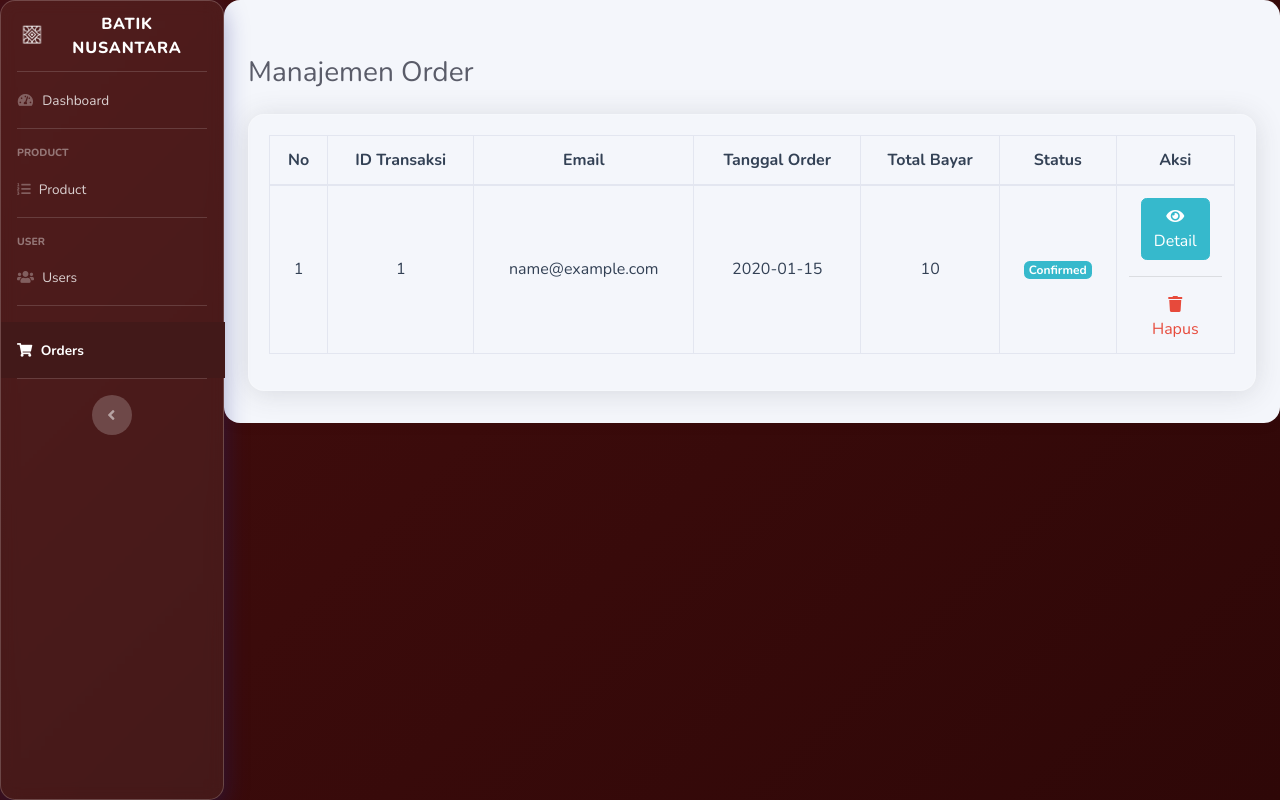
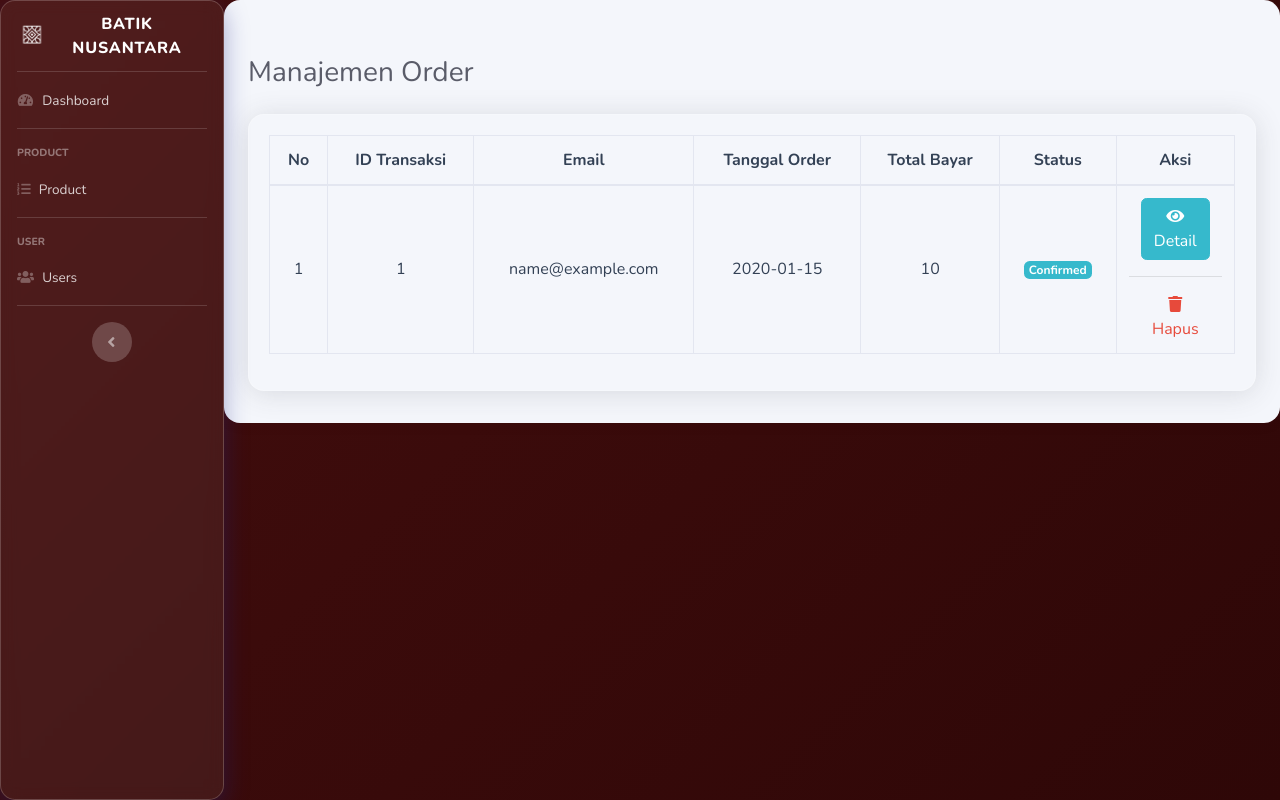
Before and after one commit to NDP4/api_native_sertifikasi2, a PHP site: page /order.php in a window 1280 px wide. Run offline with PHP 8.4, Linux system fonts and the light colour scheme; tables that the repository leaves empty or names only in its code hold one stand-in row (values such as "Sample post"); some libraries are stand-ins or nearby versions.

Commit message:
tutup management order

```diff
--- a/admin/includes/sidebar.php
+++ b/admin/includes/sidebar.php
@@ -40,12 +40,12 @@
 
   <!-- Nav Item - Orders -->
   <!-- devider -->
-  <hr class="sidebar-divider" />
+  <!-- <hr class="sidebar-divider" />
   <li class="nav-item <?= $page === 'orders' ? 'active' : '' ?>">
     <a class="nav-link" href="order.php">
       <i class="fas fa-solid fa-shopping-cart"></i>
       <span>Orders</span></a>
-  </li>
+  </li> -->
 
   <!-- Divider -->
   <hr class="sidebar-divider d-none d-md-block" />
```
